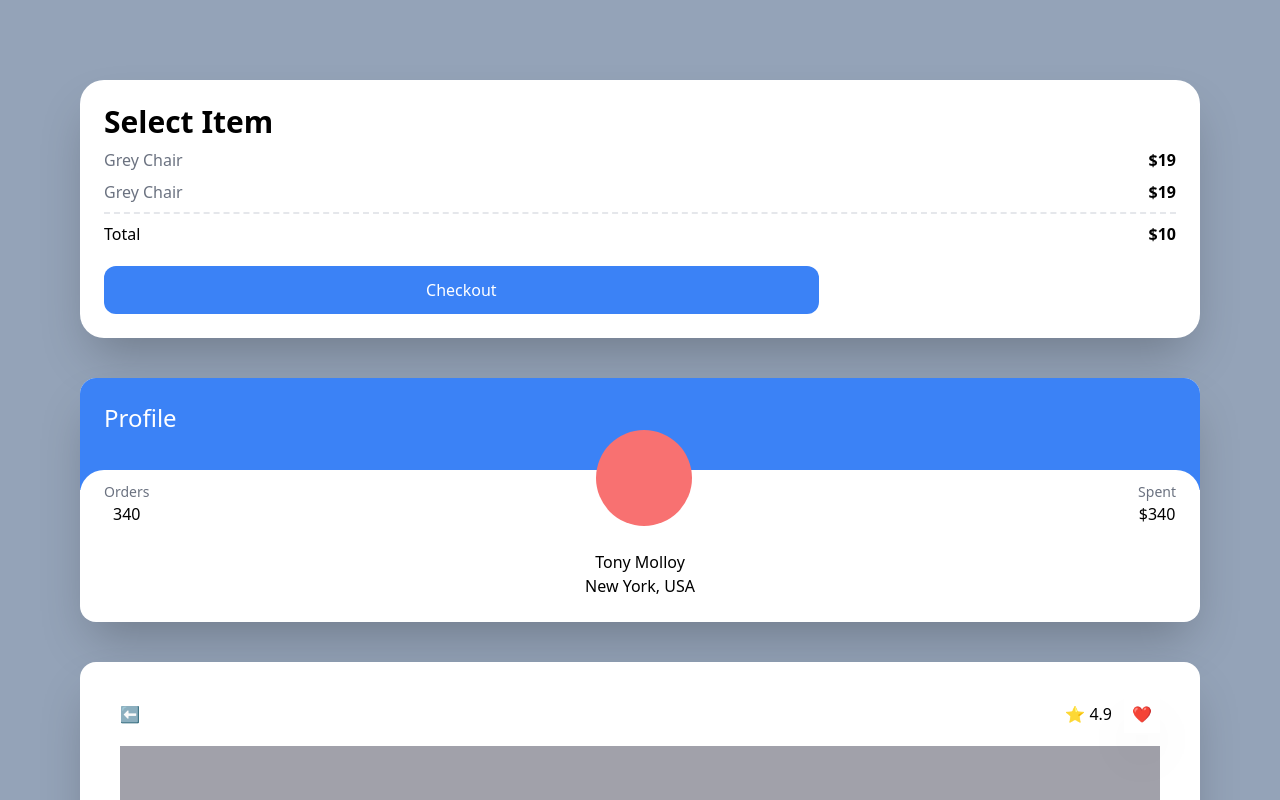
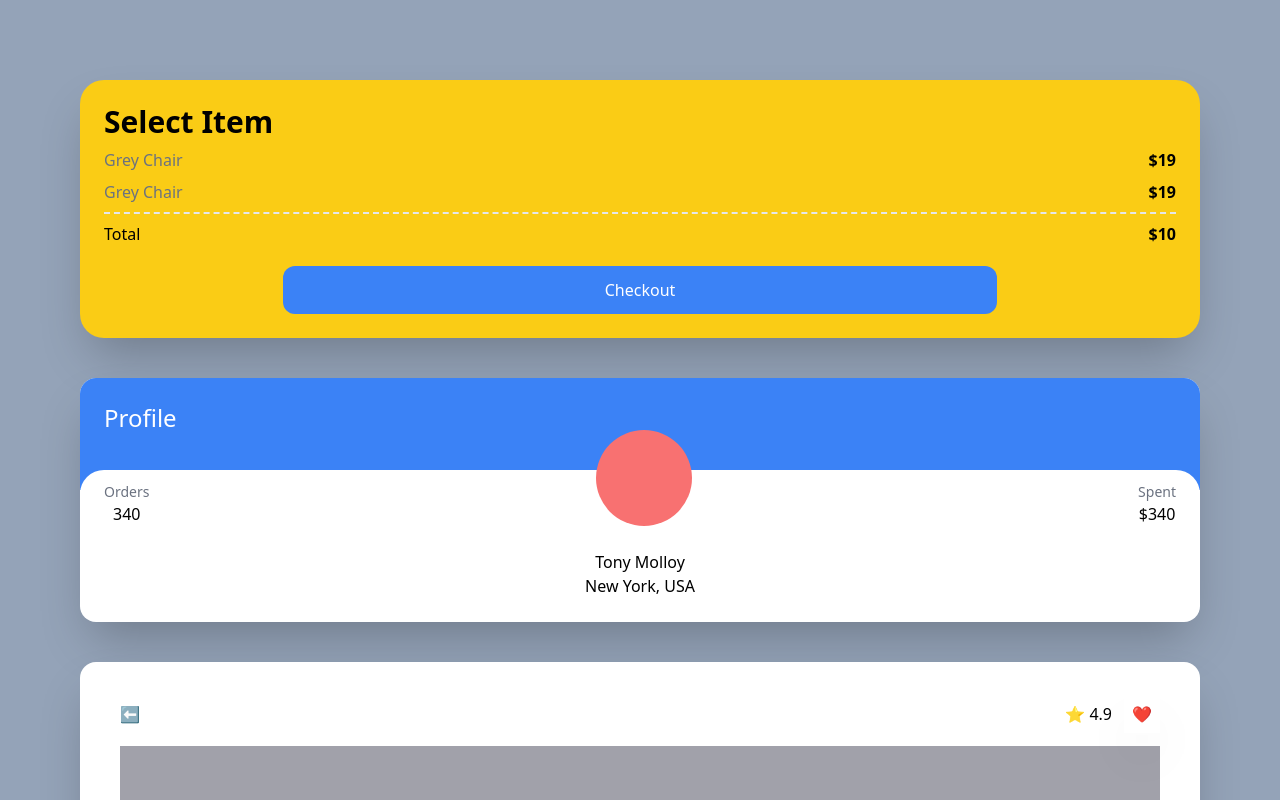
Before and after one commit to huiwonjeong/carrot-market, a Next.js app: page / in a window 1280 px wide. Shown: the top 800 px of the page. Built offline with nearby package versions, Linux system fonts and the light colour scheme.

Commit message:
update responsive css

```diff
--- a/pages/index.tsx
+++ b/pages/index.tsx
@@ -6,7 +6,7 @@ import styles from "../styles/Home.module.css";
 const Home: NextPage = () => {
   return (
     <div className="bg-slate-400 py-20 px-20 grid gap-10 min-h-screen">
-      <div className="bg-white p-6  rounded-3xl shadow-2xl">
+      <div className="bg-white p-6  rounded-3xl shadow-2xl sm:bg-red-400 md:bg-teal-400 lg:bg-indigo-400 xl:bg-yellow-400">
         <span className="font-semibold text-3xl">Select Item</span>
         <div className="flex justify-between my-2">
           <span className="text-gray-500">Grey Chair</span>
@@ -21,7 +21,7 @@ const Home: NextPage = () => {
           <span className="font-semibold">$10</span>
         </div>
         <button
-          className="mt-5 bg-blue-500 text-white p-3 text-center rounded-xl w-2/3 mx-auto
+          className="mt-5 bg-blue-500 text-white p-3 text-center rounded-xl w-2/3 mx-auto block
         hover:bg-teal-500 hover:text-black active:bg-yellow-500"
         >
           Checkout
```
